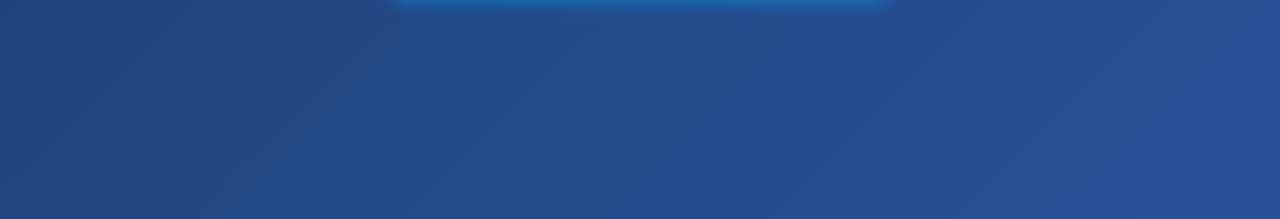
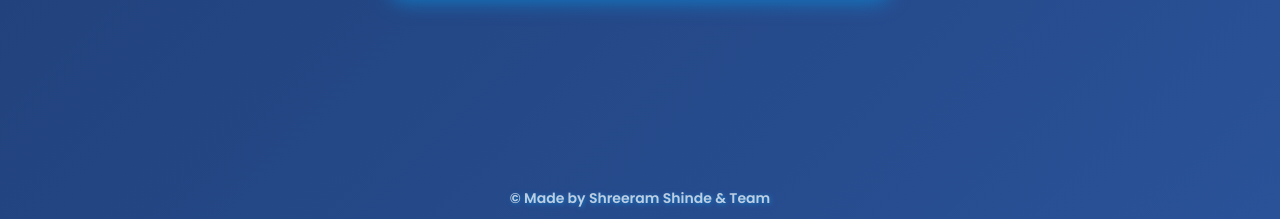
Before and after one commit to hunterxop99/linko, a plain HTML site: page tg.html in a window 1280 px wide. Shown: the part 581-800 px from the top of the page. Drawn offline with Linux system fonts and the light colour scheme.

Commit message:
Update tg.html

```diff
--- a/tg.html
+++ b/tg.html
@@ -121,7 +121,16 @@
             width: 60px;
             opacity: 1.0;
         }
-
+        .footer {
+            position: fixed;
+            bottom: 10px;
+            left: 50%;
+            transform: translateX(-50%);
+            font-size: 14px;
+            color: rgba(255, 255, 255, 0.7);
+            font-weight: bold;
+            text-shadow: 1px 1px 5px rgba(0, 170, 255, 0.5);
+        }
     </style>
 </head>
 <body>
@@ -140,6 +149,10 @@
             <p id="copyMessage">✔ Link copied to clipboard!</p>
         </div>
     </div>
+
+    <footer class="footer">
+       &copy; Made by Shreeram Shinde & Team
+    </footer>
 
     <script>
         function generateLink() {
```
Lines whose indentation alone changed are shown as unchanged.
